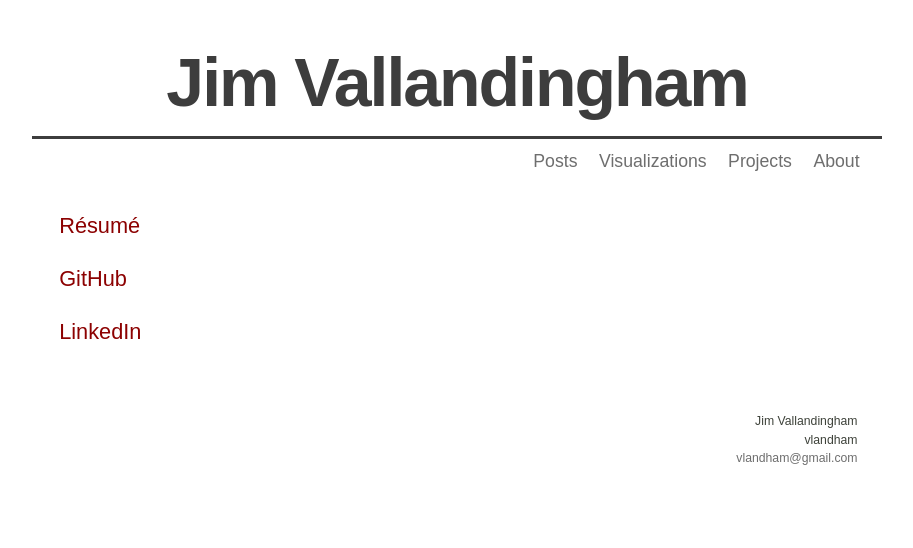
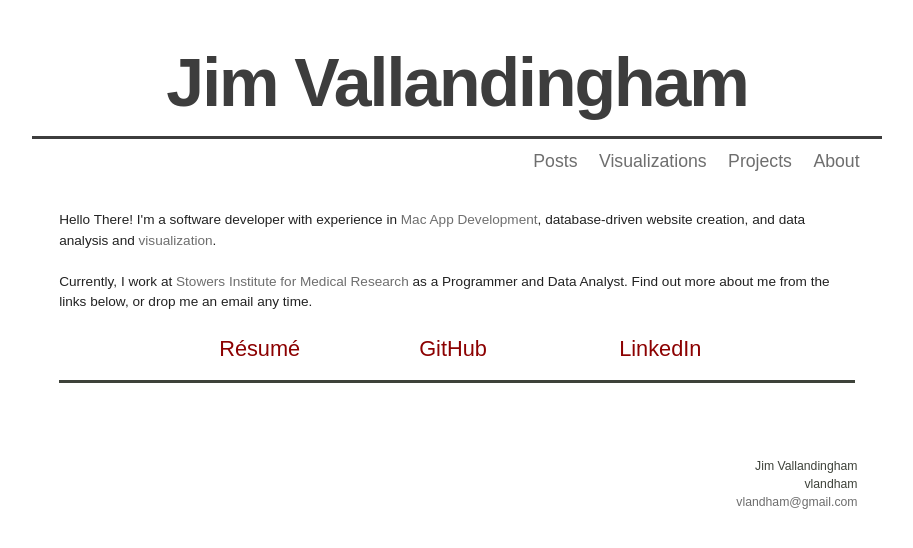
Before and after one commit to vlandham/vlandham.github.com, a Jekyll site: the page built from about.html, in a window 1280 px wide. Shown: the top 548 px of the page, without its empty margins (183-1096 px from the left). Built offline with Jekyll 4.4.1, drawn with Linux system fonts in a browser that asks for light colours; some web fonts are replaced; Markdown is read by kramdown in place of the engine named in the settings.

Commit message:
revise about

```diff
--- a/about.html
+++ b/about.html
@@ -3,14 +3,21 @@ layout: default
 title: about
 ---
 
-<div class="container">
-  <a class="title" href='/documents/jim_vallandingham_resume.pdf' target='_blank' rel='me'>Résumé</a>
-  <br/>
-  <br/>
-  <a class="title" href='http://github.com/vlandham' target='_blank' rel='me'>GitHub</a>
-  <br/>
-  <br/>
-  <a class="title" href='http://www.linkedin.com/pub/jim-vallandingham/4/417/61b' target='_blank' rel='me'>LinkedIn</a>
+<div class="section">
+  <p>Hello There! I'm a software developer with experience in <a href="http://facetripper.com/">Mac App Development</a>, database-driven website creation, and data analysis and <a href="vis">visualization</a>.</p>
+  <p>Currently, I work at <a href="stowers.org">Stowers Institute for Medical Research</a> as a Programmer and Data Analyst. Find out more about me from the links below, or drop me an email any time.</p>
+
+  <div class="container">
+    <div class="span-4 prepend-4">
+      <a class="title" href='/documents/jim_vallandingham_resume.pdf' target='_blank' rel='me'>Résumé</a>
+    </div>
+    <div class="span-4 prepend-1">
+      <a class="title" href='http://github.com/vlandham' target='_blank' rel='me'>GitHub</a>
+    </div>
+    <div class="span-4 prepend-1 last">
+      <a class="title" href='http://www.linkedin.com/pub/jim-vallandingham/4/417/61b' target='_blank' rel='me'>LinkedIn</a>
+    </div>
+  </div>
 </div>
 
 <script>
@@ -23,6 +30,4 @@ title: about
   });
 </script>
 
-<div class="center">
 <div class="instagram"></div>
-</div>
```
